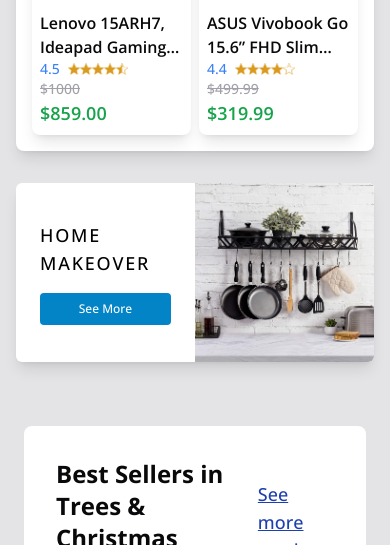
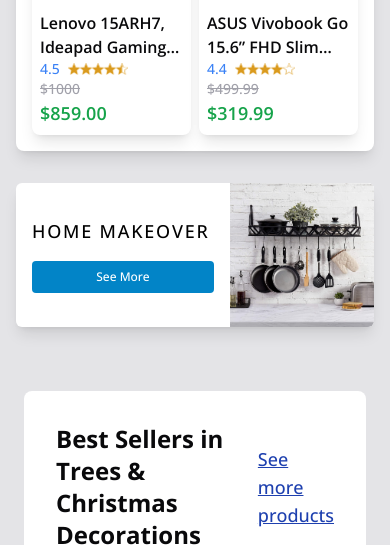
Before and after one commit to Andrea-Guarneri/e-commerce-andrea-s-cart, a plain HTML site: page index.html in a window 390 px wide. Shown: the part 5094-5639 px from the top of the page. Drawn offline with nearby package versions, Linux system fonts and the light colour scheme.

Commit message:
feat: responsiviness up to 50% (lg)

```diff
--- a/index.html
+++ b/index.html
@@ -1701,12 +1701,11 @@
     <!-- Up To 50% OFF -->
     <section id="up-to-50-off" class="flex ">
         <!-- Container div cards -->
-        <div class="container p-4 flex flex-col xl:grid xl:grid-cols-2 xl:grid-rows-2 gap-4 mx-auto w-full h-full">
+        <div class="container p-4 flex flex-col lg:grid lg:grid-cols-2 lg:grid-rows-2 gap-4 mx-auto w-full h-full">
             <!-- CARD1 -->
-            <div
-                class="grid min-[500px]:flex min-[500px]:justify-center min-[500px]:items-center max-[499px]:grid-cols-2 shadow-lg rounded-md overflow-hidden bg-white">
+            <div class="flex justify-center items-center shadow-lg rounded-md overflow-hidden bg-white">
                 <div
-                    class="h-full w-full flex flex-col gap-y-4 p-6 min-[400px]:py-2 min-[400px]:px-3 min-[500px]:py-8 min-[500px]:px-6 xl:p-12  justify-center">
+                    class="h-full w-full flex flex-col gap-y-4 min-[400px]:gap-y-2 min-[600px]:gap-y-4 p-4 min-[400px]:p-4 min-[500px]:px-6 xl:p-6  justify-center">
                     <!-- Card Title -->
                     <h4 class="text-lg min-[400px]:text-xs font-medium xl:text-xs tracking-widest uppercase">
                         Home
@@ -1714,7 +1713,7 @@
 
                     <!-- Card Description -->
                     <p
-                        class="max-[399px]:hidden xl:flex text-base min-[450px]:text-lg min-[480px]:text-xl md:text-2xl uppercase font-medium">
+                        class="max-[399px]:hidden text-base min-[480px]:text-lg min-[500px]:text-xl md:text-2xl lg:text-xl xl:text-2xl uppercase font-medium">
                         Up to 50%
                         OFF<br>Activate Your
                         Coupons
@@ -1722,12 +1721,13 @@
 
                     <!-- See More button -->
                     <button
-                        class="max-[499px]:w-full inline-flex self-start shrink-0 items-center justify-center p-2 min-[400px]:px-4 min-[400px]:py-2 xl:px-6 xl:py-2 rounded text-xs min-[500px]:text-sm font-medium text-white bg-sky-600 hover:bg-sky-700 transtion-all duration-300"
+                        class="max-[399px]:w-full inline-flex self-start shrink-0 items-center justify-center p-2 min-[400px]:px-4 min-[400px]:py-2 xl:px-6 xl:py-2 rounded text-xs min-[500px]:text-sm font-medium text-white bg-sky-600 hover:bg-sky-700 transtion-all duration-300"
                         type="button">See More</button>
                 </div>
 
                 <!-- Image Card -->
-                <div class="shrink-0 max-h-52 h-full w-full max-h-64 max-w-64 text-black bg-white">
+                <div
+                    class="shrink-0 max-h-36 max-w-36 min-[400px]:max-h-44 min-[400px]:max-w-44  min-[500px]:max-h-52 min-[500px]:max-w-52 min-[600px]:max-h-64 min-[600px]:max-w-64 lg:max-h-52 lg:max-w-52 xl:max-w-56 xl:max-h-56 2xl:max-h-72 2xl:max-w-72 h-full w-full  text-black bg-white">
                     <img src="assets/images/up-to-50-off/pans-and-pots.jpg" alt="kit-pans-and-pots">
                 </div>
             </div>
```
